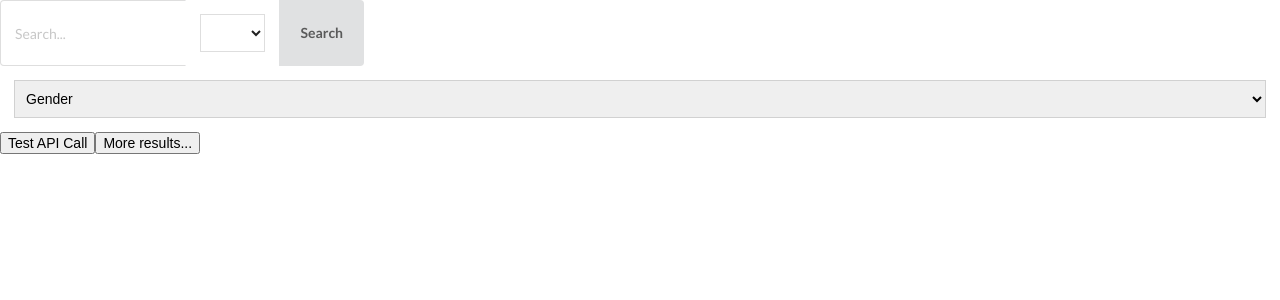
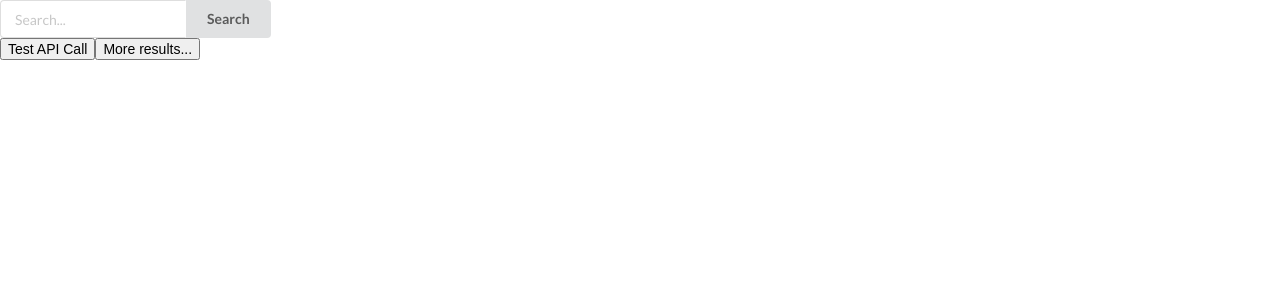
Before and after one commit to Florifourchette/randomUser, a Vue app: page / in a window 1280 px wide. Shown: the top 300 px of the page. Built offline with nearby package versions, Linux system fonts and the light colour scheme; what semantic-ui-vue would draw is missing.

Commit message:
Search bar done and working

```diff
--- a/src/components/Results.vue
+++ b/src/components/Results.vue
@@ -1,5 +1,5 @@
 <script lang="ts">
-import Filters from './filters/Filters.vue'
+import SearchBar from './SearchBar.vue';
 
 import { callRandomUSers } from '../utils/Apicall'
 import { defineComponent } from 'vue';
@@ -7,7 +7,7 @@ import { useStore } from '@/stores/store';
 
 
 export default defineComponent({
-    components: { Filters },
+    components: { SearchBar },
     methods: {
         handleUsers(): Array<Object> {
             return callRandomUSers().then((data: Array<Object>) => {
@@ -22,6 +22,9 @@ export default defineComponent({
                 this.storedUsers = this.store.getAllUsers;
                 return this.storedUsers;
             }).catch((error) => { console.log(error); return []; });
+        },
+        handleFilteredUsers(filteredUsers: Array<Object>) {
+            this.storedUsers = filteredUsers
         }
     },
     data() {
@@ -40,7 +43,7 @@ export default defineComponent({
 </script>
 <template>
     <div>
-        <Filters :users="finalUsers" />
+        <SearchBar :users="finalUsers" @newUsersArray="handleFilteredUsers" />
         <button @click.prevent="handleUsers">Test API Call</button>
         <div v-for="( user, index ) in   finalUsers  " :key="index">
             <sui-card>
--- /dev/null
+++ b/src/components/SearchBar.vue
@@ -0,0 +1,41 @@
+<script lang="ts">
+import { useStore } from '@/stores/store';
+
+export default {
+    props: {
+        users: {
+            type: Array<Object>,
+            default: []
+        }
+    },
+    methods: {
+        handleInput() {
+            console.log(this.storedUsers)
+
+            this.searchTerm = this.searchTerm.toLowerCase()
+            let filteredUsers: Array<Object> = []
+            if (this.searchTerm !== '') { filteredUsers = this.users.filter((user) => user.name.last.toLowerCase().includes(this.searchTerm.toLowerCase()) || user.name.first.toLowerCase().includes(this.searchTerm.toLowerCase())) }
+            else {
+                filteredUsers = this.storedUsers
+            }
+            return this.$emit('newUsersArray', filteredUsers)
+        }
+    },
+    data() {
+        const searchTerm: String = ''
+        const store = useStore()
+        const storedUsers = store.getAllUsers
+        return { searchTerm, storedUsers }
+    },
+
+};
+</script>
+
+<template>
+    <div>
+        <div class="ui action input">
+            <input type="text" placeholder="Search..." v-model="searchTerm" @input="handleInput">
+            <button class="ui button">Search</button>
+        </div>
+    </div>
+</template>
--- a/src/components/filters/Filters.vue
+++ /dev/null
@@ -1,31 +0,0 @@
-<script lang="ts">
-import { defineComponent } from 'vue';
-import SearchBar from './SearchBar.vue'
-
-export default defineComponent({
-    props: {
-        users: {
-            type: Array<Object>,
-            default: []
-        }
-    },
-    components: {
-        SearchBar
-    }
-})
-
-</script>
-<template>
-    <div class="filtersContainer">
-        <SearchBar :users="users" />
-        <!-- <select class="ui fluid search selection simple dropdown">
-            <option value="Type your search here">Type your search here</option>
-            <option v-for="(user, index) in users" :key="index">{{ user.name.last }}</option>
-        </select> -->
-        <select class="ui dropdown">
-            <option value="">Gender</option>
-            <option value="1">Male</option>
-            <option value="0">Female</option>
-        </select>
-    </div>
-</template>
--- a/src/components/filters/SearchBar.vue
+++ /dev/null
@@ -1,37 +0,0 @@
-<script lang="ts">
-export default {
-    props: {
-        users: {
-            type: Array<Object>,
-            default: []
-        }
-    },
-    methods: {
-        handleInput() {
-            return this.searchTerm = this.searchTerm.toLowerCase()
-        }
-    },
-    data() {
-        const searchTerm: String = ''
-        return { searchTerm }
-    },
-    computed: {
-        filteredUsers() {
-            return this.users.filter((user) => user.name.last.toLowerCase().includes(this.searchTerm.toLowerCase()))
-        }
-    }
-
-};
-</script>
-
-<template>
-    <div>
-        <div class="ui action input">
-            <input type="text" placeholder="Search..." v-model="searchTerm" @input="handleInput">
-            <select class="ui fluid selection dropdown">
-                <option v-for="(user, index) in filteredUsers" :key="index">{{ user.name.last }}</option>
-            </select>
-            <button class="ui button">Search</button>
-        </div>
-    </div>
-</template>
```
